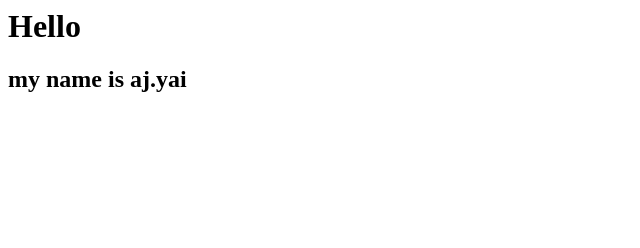
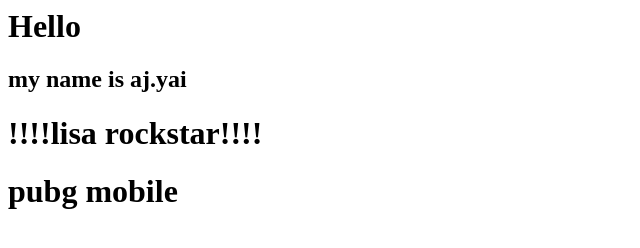
Before and after one commit to ArmNithinan/lab2, a plain HTML site: page index.html in a window 1280 px wide. Shown: the whole page, without its empty margins (0-640 px from the left). Drawn offline with Linux system fonts and the light colour scheme.

Commit message:
Update index.html

```diff
--- a/index.html
+++ b/index.html
@@ -3,6 +3,9 @@
         <body>
             <h1>Hello </h1>
             <h2>my name is aj.yai</h2>
+
+            <h1>!!!!lisa rockstar!!!!</h1>
+            <h1>pubg mobile</h1>
         </body>
     </head>
 </html>
```
